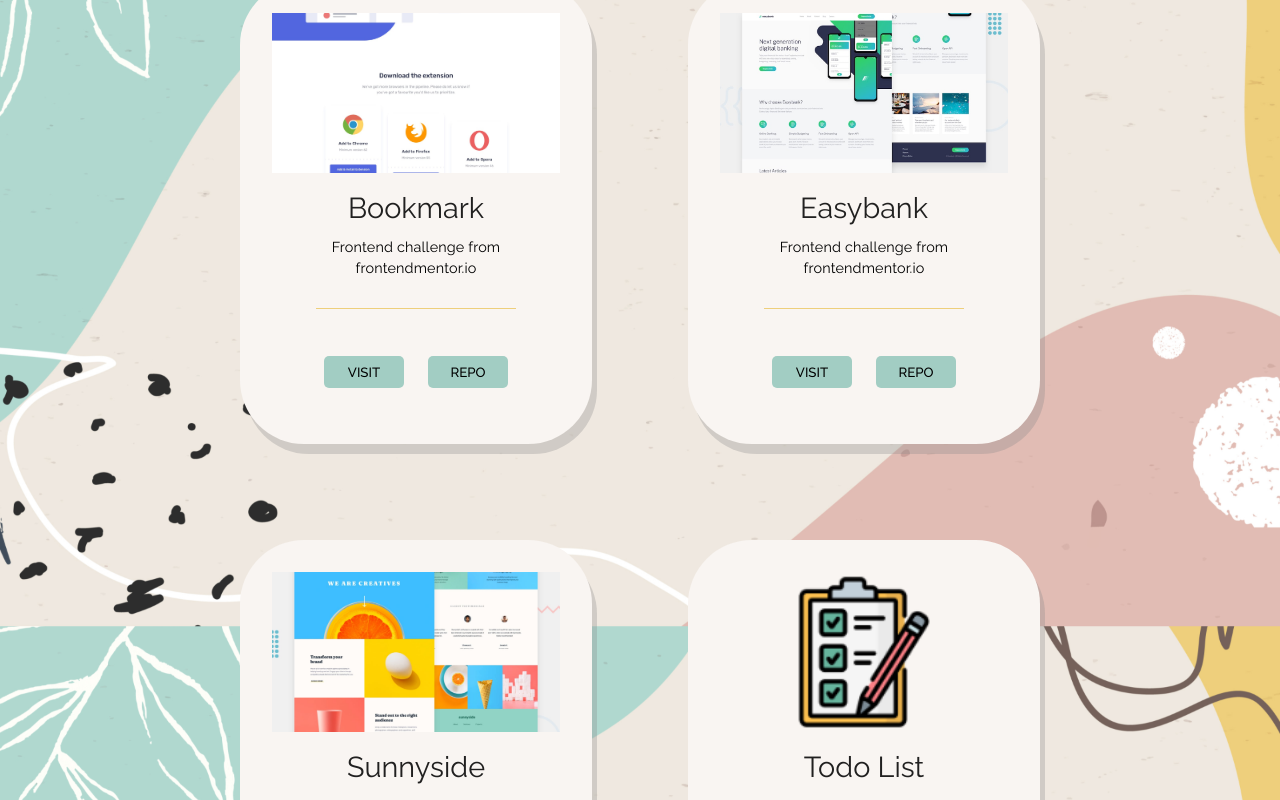
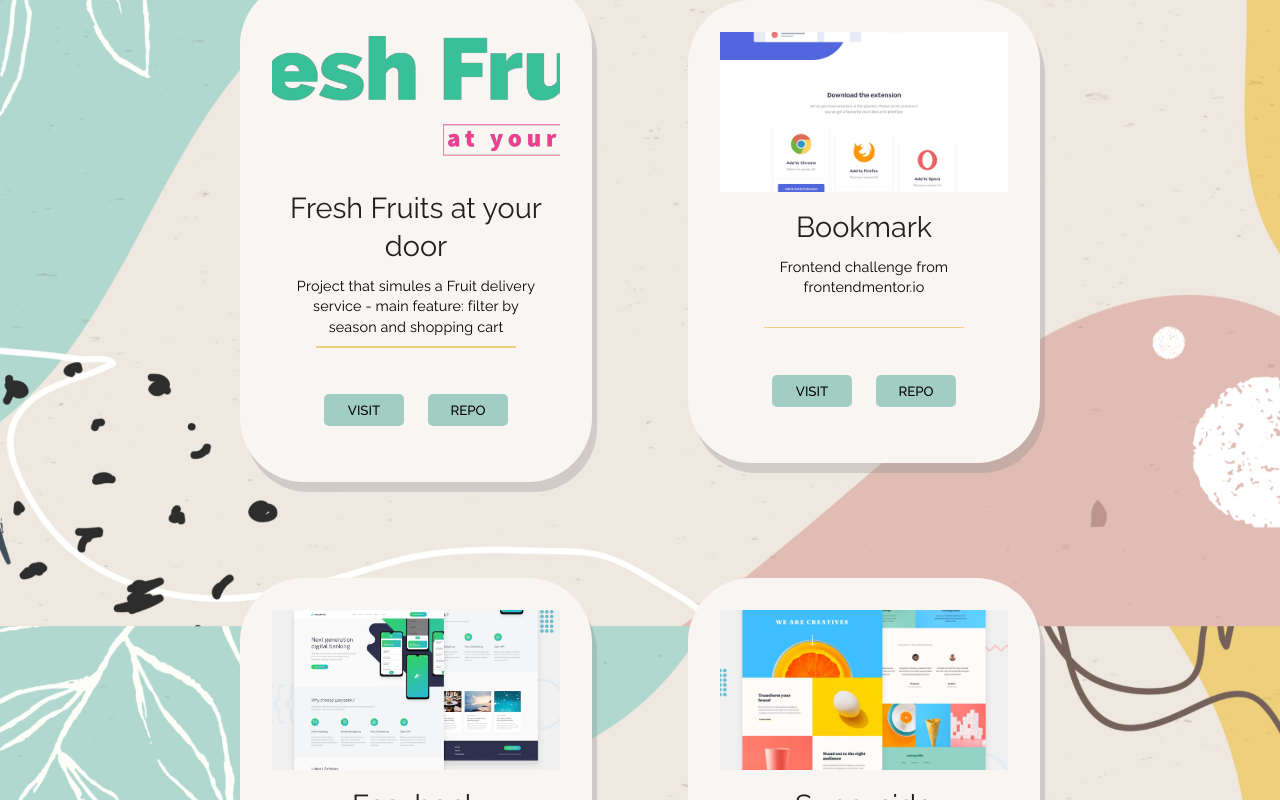
Before and after one commit to Francine-Pepe/portfolio-webdev, a React (Create React App) app: page / in a window 1280 px wide. Shown: the part 1366-2166 px from the top of the page. Built offline with nearby package versions, Linux system fonts and the light colour scheme.

Commit message:
fresh fruit project addded

```diff
--- a/src/Components/Projects/ProjectsCards.js
+++ b/src/Components/Projects/ProjectsCards.js
@@ -14,9 +14,19 @@ import ProjectTitle from "./ProjectTitle";
 import Sunnyside from "./../../Images/desktop-preview.jpg";
 import Easybank from "./../../Images/desktop-preview-easybank.jpg";
 import Bookmark from "./../../Images/desktop-design.jpg";
+import FreshFruit from "./../../Images/logo_FreshFruit_transparent_bg_small.png"
 
 export default function ProjectsCards(props, index) {
   const projects = [
+    {
+      id: "8",
+      name: "Fresh Fruits at your door",
+      description: "Project that simules a Fruit delivery service - main feature: filter by season and shopping cart",
+      image: FreshFruit,
+      github: "https://github.com/Francine-Pepe/fresh-fruit-at-your-door",
+      link: "https://francine-pepe.github.io/fresh-fruit-at-your-door",
+      technologies: "HTML 5 |  CSS 3  |  React  |  JavaScript | Chakra UI",
+    },
     {
       id: "7",
       name: "Bookmark",
```
Also changed, not shown: src/Images/logo_FreshFruit_transparent_bg_small.png (added), 1 other file (tests, documents, lock files or other folders).
